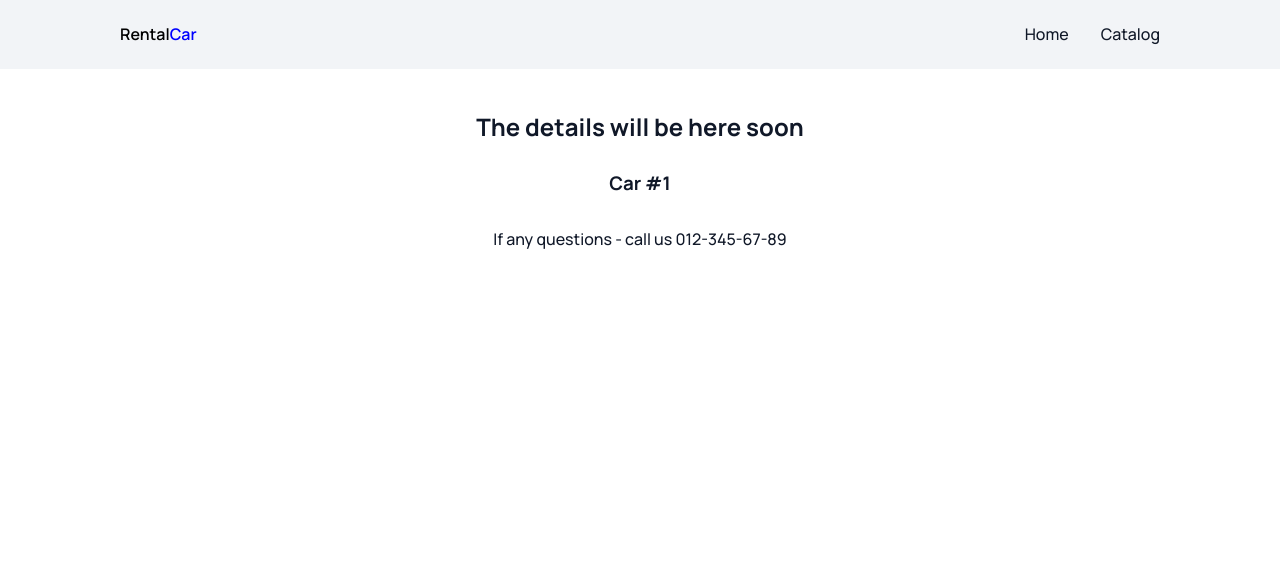
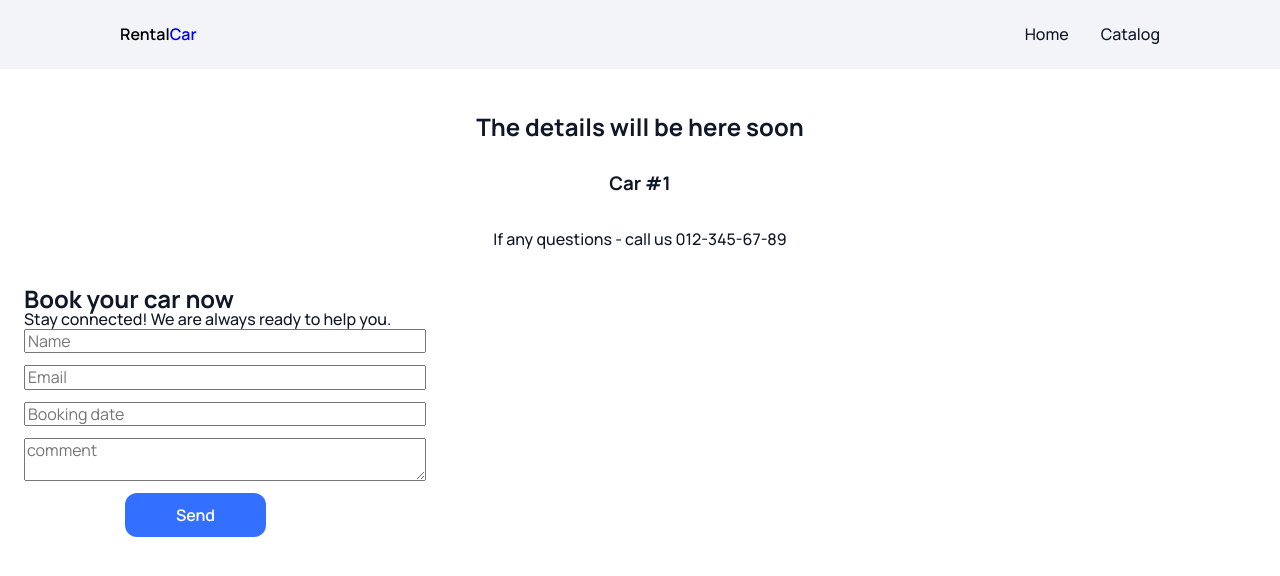
Before and after one commit to hanna-uler/rental-car-app, a React (Vite) app: page /catalog/1 in a window 1280 px wide. Shown: the top 576 px of the page. Built offline with nearby package versions, Linux system fonts and the light colour scheme; no server answers.

Commit message:
add RentalForm

```diff
--- /dev/null
+++ b/src/components/RentalForm/RentalForm.jsx
@@ -0,0 +1,34 @@
+import Button from "../Button/Button"
+import css from "./RentalForm.module.css"
+import { Formik, Form, Field } from "formik"
+
+export default function RentalForm({id}) {
+    const initValues = {
+        name: "",
+        email: "",
+        bookingDate: "",
+        comment: ""
+    }
+    const handleFormSubmit = (values) => {
+        const rentData = {...values, carId: id}
+        console.log("The form has been submitted. Planning to use react-hot-toast for the notifying", rentData)
+    }
+    return (
+        <div className={css.container}>
+            <h2>Book your car now</h2>
+            <p>Stay connected! We are always ready to help you.</p>
+            <Formik initialValues={initValues} onSubmit={handleFormSubmit}>
+                <Form className={css.form}>
+                    <Field className={css.input} type="text" name="name" placeholder="Name"></Field>
+                    <Field className={css.input} type="email" name="email" placeholder="Email"></Field>
+                    <Field className={css.input} type="" name="bookingDate" placeholder="Booking date"></Field>
+                    <Field className={css.input} as="textarea" name="comment" placeholder="comment"></Field>
+                    <div className={css.btnWrapper}>
+                        <Button text="Send" type="submit"/>
+                    </div>
+            </Form>
+        </Formik></div>
+
+    )
+
+}
--- /dev/null
+++ b/src/components/RentalForm/RentalForm.module.css
@@ -0,0 +1,16 @@
+.container {
+  width: 450px;
+  padding: 40px 24px;
+}
+.form {
+  display: flex;
+  flex-direction: column;
+  gap: 12px;
+  align-items: center;
+}
+.input {
+  width: 100%;
+}
+.btnWrapper {
+  width: 200px;
+}
--- a/src/pages/CarDetailsPage/CarDetailsPage.jsx
+++ b/src/pages/CarDetailsPage/CarDetailsPage.jsx
@@ -2,6 +2,7 @@ import { useParams } from "react-router-dom"
 import { useEffect } from "react";
 import { useDispatch } from "react-redux";
 import { getCarDetails } from "../../redux/cars/operations";
+import RentalForm from "../../components/RentalForm/RentalForm";
 
 export default function CarDetailsPage() {
     const {id} = useParams();
@@ -13,7 +14,8 @@ export default function CarDetailsPage() {
         <div>
             <h2 style={{ textAlign: "center", marginTop: "48px" }}>The details will be here soon</h2>
             <h3 style={{ textAlign: "center",marginTop: "36px" }}>Car #{ id}</h3>
-            <p style={{ textAlign: "center",marginTop: "36px" }}>If any questions - call us 012-345-67-89</p>
+            <p style={{ textAlign: "center", marginTop: "36px" }}>If any questions - call us 012-345-67-89</p>
+            <RentalForm id={id}/>
         </div>
     )
 }
```
